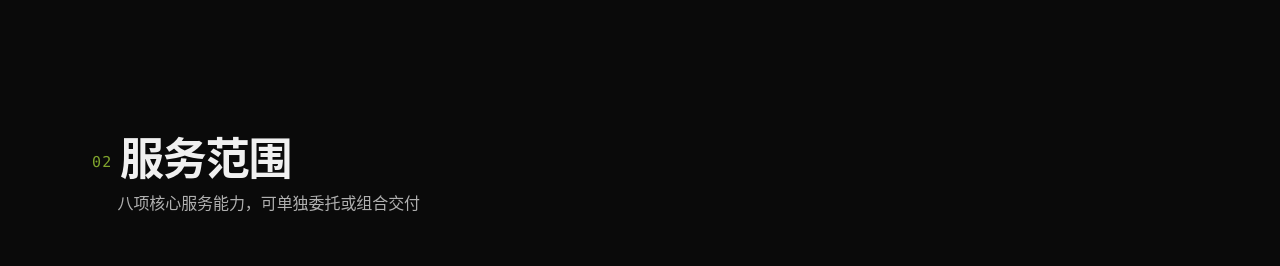
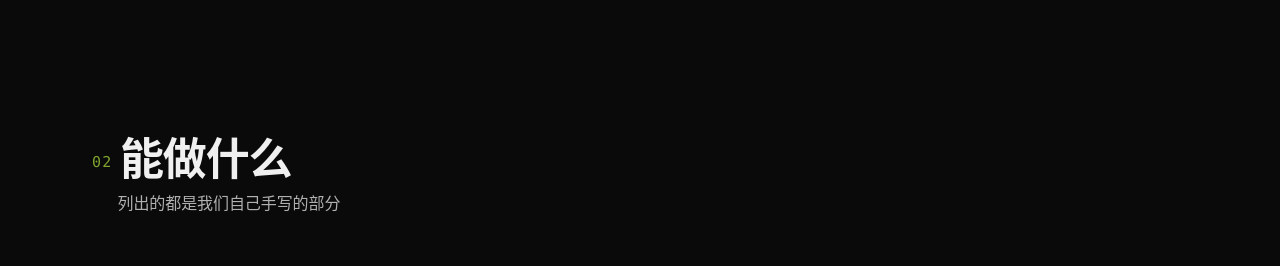
Before and after one commit to guish207423-ux/studio-site, a React (Vite) app: page / in a window 1280 px wide. Shown: the part 2320-2586 px from the top of the page. Built offline with nearby package versions, Linux system fonts and the light colour scheme; some icons are missing; a web font is replaced by a local one.

Commit message:
copy(site): services title officialized (能做什么)

```diff
--- a/src/components/sections/Services.tsx
+++ b/src/components/sections/Services.tsx
@@ -62,8 +62,8 @@ export default function Services() {
     <section className="section zone" id="services" aria-labelledby="services-title">
       <div className="container">
         <header className="section-head">
-          <h2 id="services-title" className="section-head__title">服务范围</h2>
-          <p className="section-head__sub"><SectionIcon name="services" size={16} /> 八项核心服务能力，可单独委托或组合交付</p>
+          <h2 id="services-title" className="section-head__title">能做什么</h2>
+          <p className="section-head__sub"><SectionIcon name="services" size={16} /> 列出的都是我们自己手写的部分</p>
         </header>
 
         <div ref={gridRef} className="services-bento">
```
Also changed, not shown: 1 other file (tests, documents, lock files or other folders).
